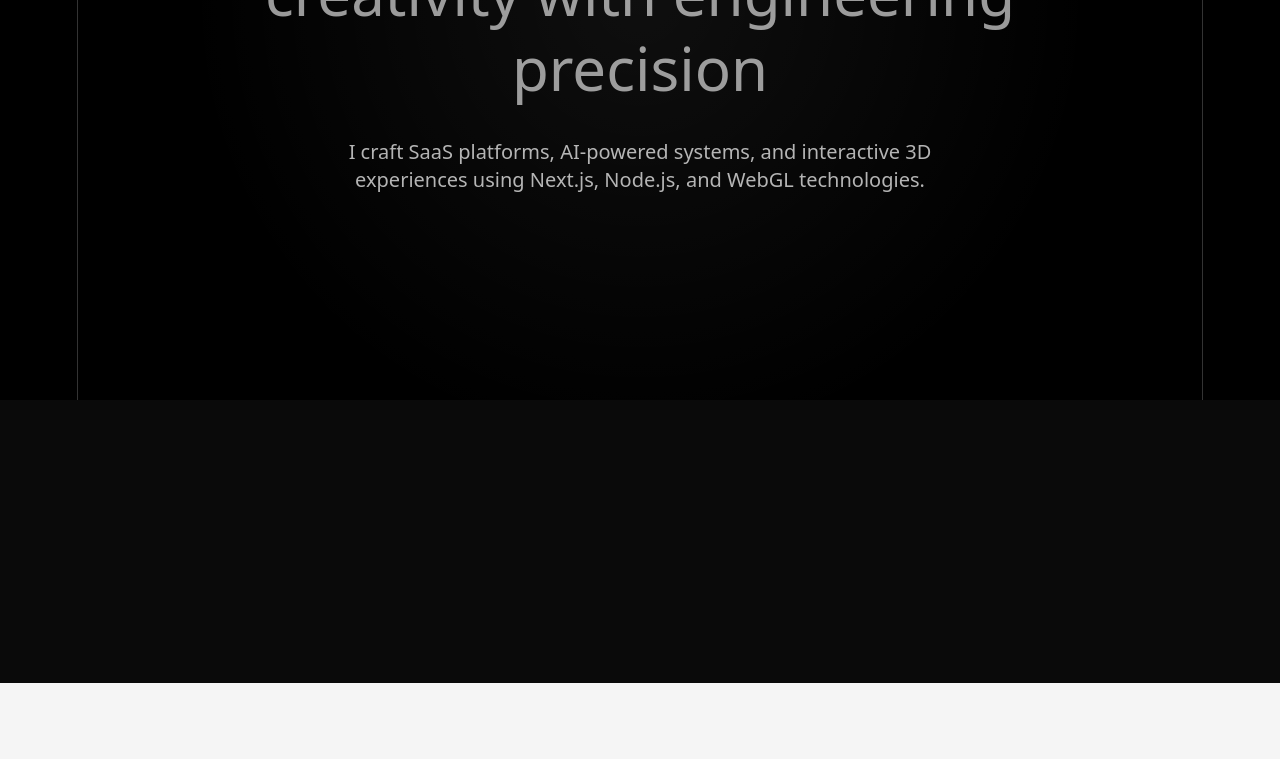
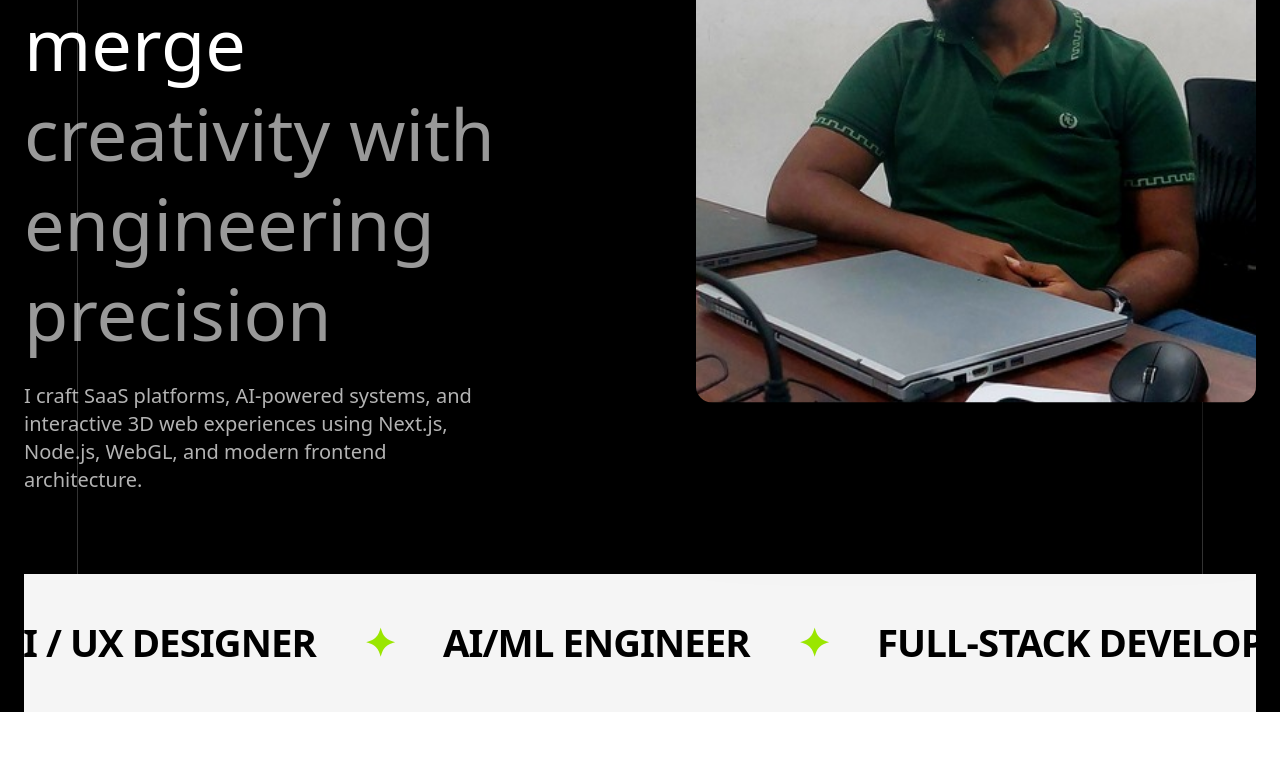
Before and after one commit to sandula-sanchana/portfolio-react, a React (Vite) app: page / in a window 1280 px wide. Shown: the part 1200-1959 px from the top of the page. After the commit the page ends 1912 px from the top, so only its background shows below. Built offline with nearby package versions, Linux system fonts and the light colour scheme; a web font is replaced by a local one.

Commit message:
fix about section

```diff
--- a/src/components/AboutSection.jsx
+++ b/src/components/AboutSection.jsx
@@ -2,10 +2,10 @@ import { useRef } from "react";
 import { useGSAP } from "@gsap/react";
 import gsap from "gsap";
 import ScrollTrigger from "gsap/ScrollTrigger";
+import SplitType from "split-type";
 import MarqueeComponent from "./MarqueeComponent.jsx";
 
-import pic from "../assets/pic.jpg";
-
+import pic from "../assets/pic.jpg"; // ✅ correct image import
 
 gsap.registerPlugin(ScrollTrigger);
 
@@ -16,31 +16,33 @@ export const AboutSection = () => {
     const imageRef = useRef(null);
 
     useGSAP(() => {
-        // TEXT REVEAL
-        gsap.fromTo(
-            textRef.current,
-            { y: 60, opacity: 0, filter: "blur(10px)" },
-            {
-                y: 0,
-                opacity: 1,
-                filter: "blur(0px)",
-                duration: 1.6,
+        /* -------------------- TEXT SPLIT REVEAL -------------------- */
+        const split = new SplitType(textRef.current, {
+            types: "words",
+        });
+
+        gsap.from(split.words, {
+            y: 120,
+            opacity: 0,
+            rotateX: 80,
+            transformOrigin: "50% 50% -60",
+            duration: 1.4,
             ease: "power4.out",
+            stagger: 0.045,
             scrollTrigger: {
                 trigger: sectionRef.current,
-                    start: "top 70%",
+                start: "top 65%",
             },
-            }
-        );
+        });
 
-        // VERTICAL LINES GROW
+        /* -------------------- VERTICAL GUIDE LINES -------------------- */
         gsap.fromTo(
             linesRef.current,
             { scaleY: 0 },
             {
                 scaleY: 1,
                 transformOrigin: "top",
-                duration: 1.2,
+                duration: 1.3,
                 ease: "power3.out",
                 scrollTrigger: {
                     trigger: sectionRef.current,
@@ -49,19 +51,48 @@ export const AboutSection = () => {
             }
         );
 
-        // PINNED MARQUEE
+        /* -------------------- PINNED MARQUEE -------------------- */
         ScrollTrigger.create({
             trigger: ".marquee-wrapper",
             start: "top top",
             end: "+=120%",
-            pin: true,
             scrub: true,
         });
 
-        // FLOATING IMAGE
+        gsap.to(".marquee-wrapper", {
+            rotate: -5,
+            x: -40,
+            duration: 1.5,
+            ease: "power2.out",
+            scrollTrigger: {
+                trigger: sectionRef.current,
+                start: "top 80%",
+                end: "bottom 20%",
+                scrub: true,
+            },
+        });
+
+        gsap.fromTo(
+            ".marquee-wrapper",
+            { scale: 0.92, opacity: 0 },
+            {
+                scale: 1,
+                opacity: 1,
+                ease: "power3.out",
+                scrollTrigger: {
+                    trigger: ".marquee-wrapper",
+                    start: "top 80%",
+                    end: "top top",
+                    scrub: true,
+                },
+            }
+        );
+
+        /* -------------------- FLOATING IMAGE (PARALLAX + IDLE) -------------------- */
         gsap.to(imageRef.current, {
-            y: -120,
-            rotate: 2,
+            y: -140,
+            rotateZ: 3,
+            scale: 1.05,
             ease: "none",
             scrollTrigger: {
                 trigger: imageRef.current,
@@ -70,14 +101,34 @@ export const AboutSection = () => {
                 scrub: true,
             },
         });
+
+        gsap.to(imageRef.current, {
+            y: "+=14",
+            duration: 3.2,
+            repeat: -1,
+            yoyo: true,
+            ease: "sine.inOut",
+        });
+
+        /* -------------------- IMAGE HOVER MICRO-INTERACTION -------------------- */
+        imageRef.current.addEventListener("mouseenter", () => {
+            gsap.to(imageRef.current, { scale: 1.1, duration: 0.4 });
+        });
+
+        imageRef.current.addEventListener("mouseleave", () => {
+            gsap.to(imageRef.current, { scale: 1.05, duration: 0.4 });
+        });
     }, []);
 
     return (
         <>
-            {/* HERO ABOUT */}
+            {/* GRAIN OVERLAY */}
+            <div className="pointer-events-none fixed inset-0 z-[998] opacity-[0.035] bg-[url('/grain.png')]" />
+
+            {/* HERO SECTION */}
             <section
                 ref={sectionRef}
-                className="min-h-screen relative flex items-center justify-center bg-black text-white overflow-hidden"
+                className="min-h-screen relative w-full bg-black text-white overflow-hidden flex flex-col justify-between"
             >
                 {/* Vertical guide lines */}
                 <div
@@ -89,44 +140,46 @@ export const AboutSection = () => {
                     className="absolute right-[6%] top-0 h-full w-px bg-white/20"
                 />
 
-                <div
-                    ref={textRef}
-                    className="max-w-4xl text-center px-6 relative z-10"
-                >
-                    <h2 className="text-4xl md:text-6xl font-light mb-8 leading-tight">
+                {/* MAIN CONTENT: TEXT LEFT / IMAGE RIGHT */}
+                <div className="flex flex-col md:flex-row items-center justify-between  mx-auto px-6 mt-16 md:mt-32 gap-10 z-10">
+
+                    {/* LEFT: Paragraph */}
+                    <div ref={textRef} className="md:w-1/2 text-left">
+                        <h2 className="text-4xl md:text-6xl lg:text-7xl font-light leading-tight">
                             Scalable, immersive digital experiences that merge
                             <span className="block opacity-60">
             creativity with engineering precision
           </span>
                         </h2>
 
-                    <p className="text-lg md:text-xl opacity-70 max-w-2xl mx-auto">
-                        I craft SaaS platforms, AI-powered systems, and
-                        interactive 3D experiences using Next.js, Node.js,
-                        and WebGL technologies.
+                        <p className="mt-6 text-lg md:text-xl opacity-70 max-w-md">
+                            I craft SaaS platforms, AI-powered systems, and interactive 3D web experiences
+                            using Next.js, Node.js, WebGL, and modern frontend architecture.
                         </p>
                     </div>
 
-                {/* Ambient glow */}
-                <div className="absolute inset-0 bg-[radial-gradient(circle_at_center,rgba(255,255,255,0.06),transparent_60%)] pointer-events-none" />
-            </section>
-
-            {/* MARQUEE STORY SECTION */}
-            <section className="relative h-[200vh] bg-black">
-                <div className="marquee-wrapper h-screen flex items-center overflow-hidden bg-neutral-950">
-                    <MarqueeComponent />
-                </div>
-
-                {/* FLOATING IMAGE */}
-                <div className="relative h-screen flex items-center justify-center">
+                    {/* RIGHT: Image */}
+                    <div className="md:w-1/2 flex justify-end relative">
                         <img
                             ref={imageRef}
                             src={pic}
-                        alt=""
-                        className="w-[380px] md:w-[480px] rounded-2xl shadow-[0_40px_120px_rgba(0,0,0,0.8)]"
+                            alt="Profile"
+                            className="w-[280px] md:w-[420px] lg:w-[560px] rounded-2xl shadow-[0_40px_120px_rgba(0,0,0,0.85)]"
                         />
                     </div>
+                </div>
+
+                {/* MARQUEE BELOW */}
+                <div className="w-full mt-12 md:mt-20 px-6 overflow-hidden relative">
+                    <div className="marquee-wrapperorigin-top-left">
+                        <MarqueeComponent />
+                    </div>
+                </div>
+
+                {/* AMBIENT GLOW */}
+
             </section>
         </>
+
     );
 };
--- a/src/components/MarqueeComponent.jsx
+++ b/src/components/MarqueeComponent.jsx
@@ -34,10 +34,10 @@ export default function MarqueeComponent() {
 
 
     return (
-        <div className="overflow-hidden w-full bg-neutral-100 py-10 z-50">
+        <div className="overflow-hidden w-full bg-neutral-100 py-10 z-400">
             <div
                 ref={track}
-                className="flex w-max whitespace-nowrap gap-12 text-[8vw] font-bold tracking-tight"
+                className="flex w-max whitespace-nowrap gap-12 text-[3vw] z-400 font-bold tracking-tight"
             >
                 <MarqueeText />
                 <MarqueeText />
```
Lines whose indentation alone changed are shown as unchanged.
